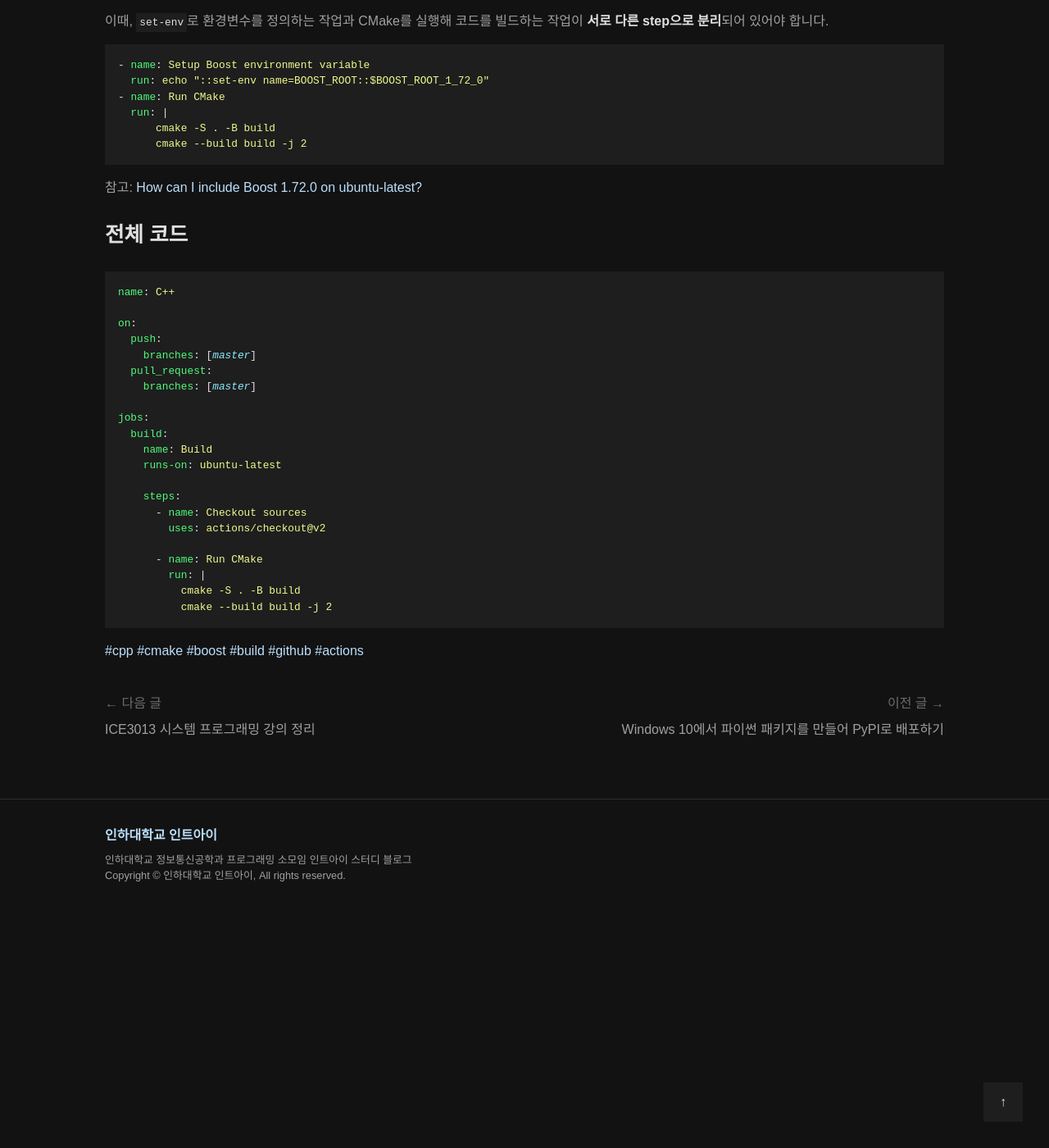
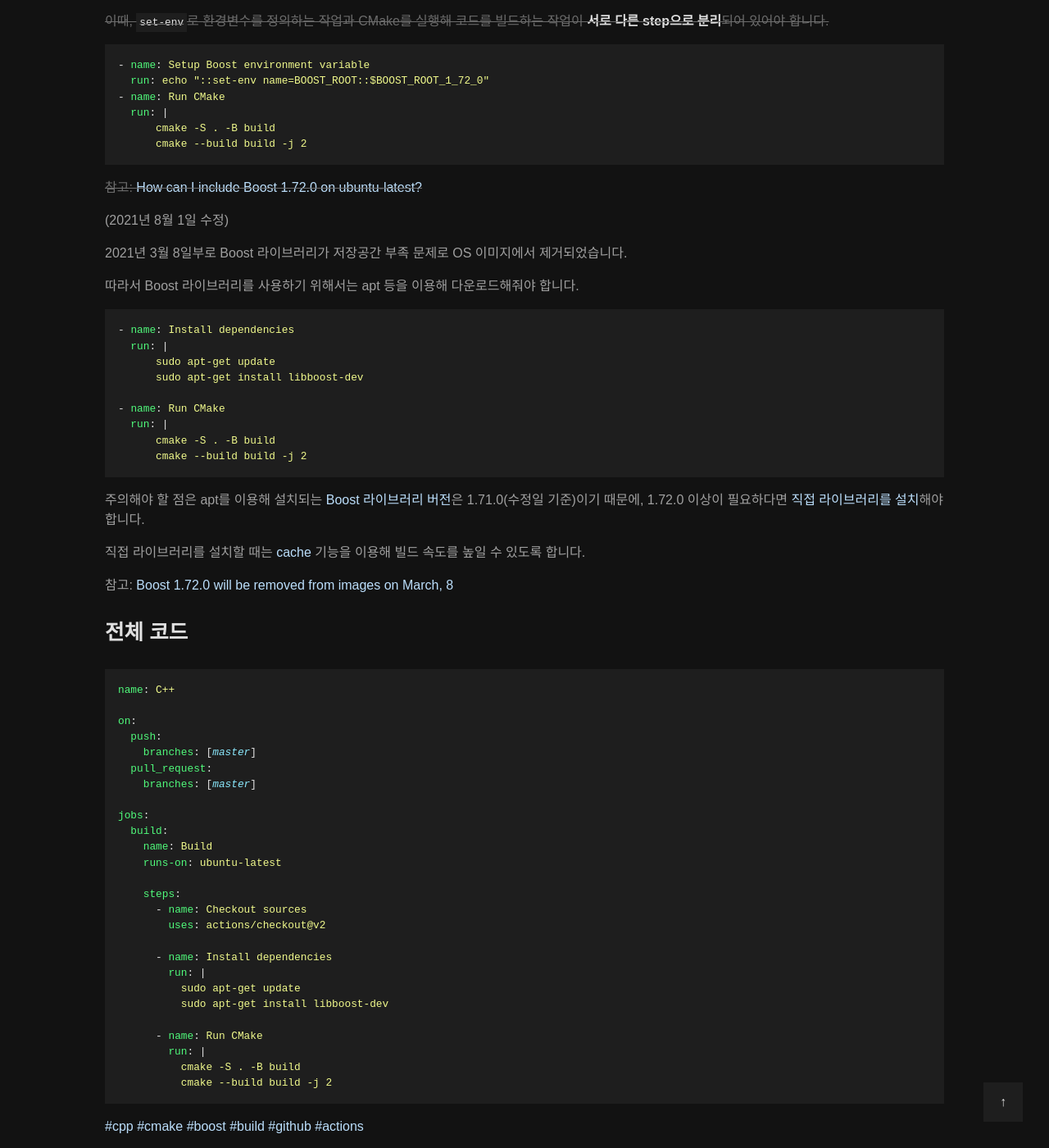
Before and after one commit to int-i/int-i.github.io, a Jekyll site: the page built from _posts/2020-08-09-github-actions-boost.md, in a window 1280 px wide and 1400 px high, scrolled down 2284 px. Shown: the whole window at 82% size. Built offline with Jekyll 4.4.1, drawn with Linux system fonts in a browser that asks for light colours; some web fonts are replaced; a script that is not in the unit is left out; comment, search, counter and statistics services are not loaded; before the commit the page ends 3393 px from its top, so only the background shows below that.

Commit message:
Update post

````diff
--- a/_posts/2020-08-09-github-actions-boost.md
+++ b/_posts/2020-08-09-github-actions-boost.md
@@ -73,9 +73,9 @@ steps:
 
 ## 선택: Boost 라이브러리 포함해 빌드
 
-GitHub Actions은 Boost 라이브러리 설치 위치를 각각 `$BOOST_ROOT_1_69_0`와 `$BOOST_ROOT_1_72_0` 변수로 제공합니다.
+~~GitHub Actions은 Boost 라이브러리 설치 위치를 각각 `$BOOST_ROOT_1_69_0`와 `$BOOST_ROOT_1_72_0` 변수로 제공합니다.~~
 
-라이브러리 설치 위치가 수시로 변경되므로 `/opt/hostedtoolcache/boost/1.72.0/x64` 같이 경로를 하드코딩하지 말고 **변수로 사용**하길 권장하고 있습니다.
+~~라이브러리 설치 위치가 수시로 변경되므로 `/opt/hostedtoolcache/boost/1.72.0/x64` 같이 경로를 하드코딩하지 말고 **변수로 사용**하길 권장하고 있습니다.~~
 
 Boost 라이브러리를 include하기 위해서는 `CMakeLists.txt` 파일에서 아래와 같이 `include_directories`으로 **라이브러리 헤더 파일**을 가져옵니다.
 
@@ -91,9 +91,9 @@ include_directories(${Boost_INCLUDE_DIRS})
 
 (2020년 9월 21일 수정)
 
-아래와 같이 `BOOST_ROOT` 환경변수를 만들어줘도 됩니다.
+~~아래와 같이 `BOOST_ROOT` 환경변수를 만들어줘도 됩니다.~~
 
-이때, `set-env`로 환경변수를 정의하는 작업과 CMake를 실행해 코드를 빌드하는 작업이 **서로 다른 step으로 분리**되어 있어야 합니다.
+~~이때, `set-env`로 환경변수를 정의하는 작업과 CMake를 실행해 코드를 빌드하는 작업이 **서로 다른 step으로 분리**되어 있어야 합니다.~~
 
 ```yml
 - name: Setup Boost environment variable
@@ -104,7 +104,32 @@ include_directories(${Boost_INCLUDE_DIRS})
       cmake --build build -j 2
 ```
 
-참고: [How can I include Boost 1.72.0 on ubuntu-latest?](https://github.com/actions/virtual-environments/issues/1344)
+~~참고: [How can I include Boost 1.72.0 on ubuntu-latest?](https://github.com/actions/virtual-environments/issues/1344)~~
+
+(2021년 8월 1일 수정)
+
+2021년 3월 8일부로 Boost 라이브러리가 저장공간 부족 문제로 OS 이미지에서 제거되었습니다.
+
+따라서 Boost 라이브러리를 사용하기 위해서는 apt 등을 이용해 다운로드해줘야 합니다.
+
+
+```yml
+- name: Install dependencies
+  run: |
+      sudo apt-get update
+      sudo apt-get install libboost-dev
+
+- name: Run CMake
+  run: |
+      cmake -S . -B build
+      cmake --build build -j 2
+```
+
+주의해야 할 점은 apt를 이용해 설치되는 [Boost 라이브러리 버전](https://packages.ubuntu.com/focal/libboost-dev)은 1.71.0(수정일 기준)이기 때문에, 1.72.0 이상이 필요하다면 [직접 라이브러리를 설치](https://int-i.github.io/cpp/2020-09-19/ubuntu-boost/)해야 합니다.
+
+직접 라이브러리를 설치할 때는 [cache](https://docs.github.com/en/actions/guides/caching-dependencies-to-speed-up-workflows) 기능을 이용해 빌드 속도를 높일 수 있도록 합니다.
+
+참고: [Boost 1.72.0 will be removed from images on March, 8](https://github.com/actions/virtual-environments/issues/2667)
 
 ## 전체 코드
 
@@ -126,6 +151,11 @@ jobs:
       - name: Checkout sources
         uses: actions/checkout@v2
 
+      - name: Install dependencies
+        run: |
+          sudo apt-get update
+          sudo apt-get install libboost-dev
+
       - name: Run CMake
         run: |
           cmake -S . -B build
````
